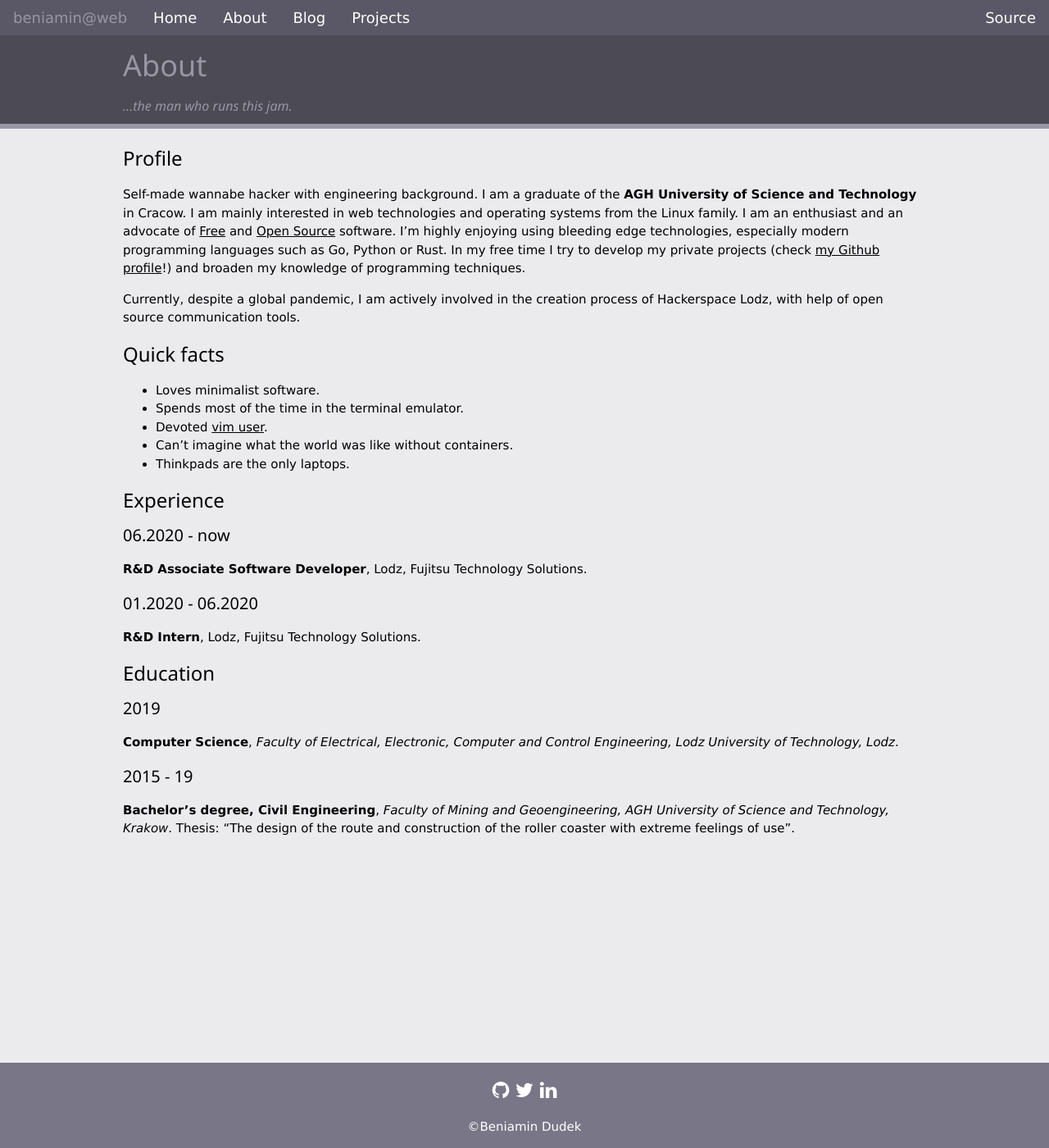
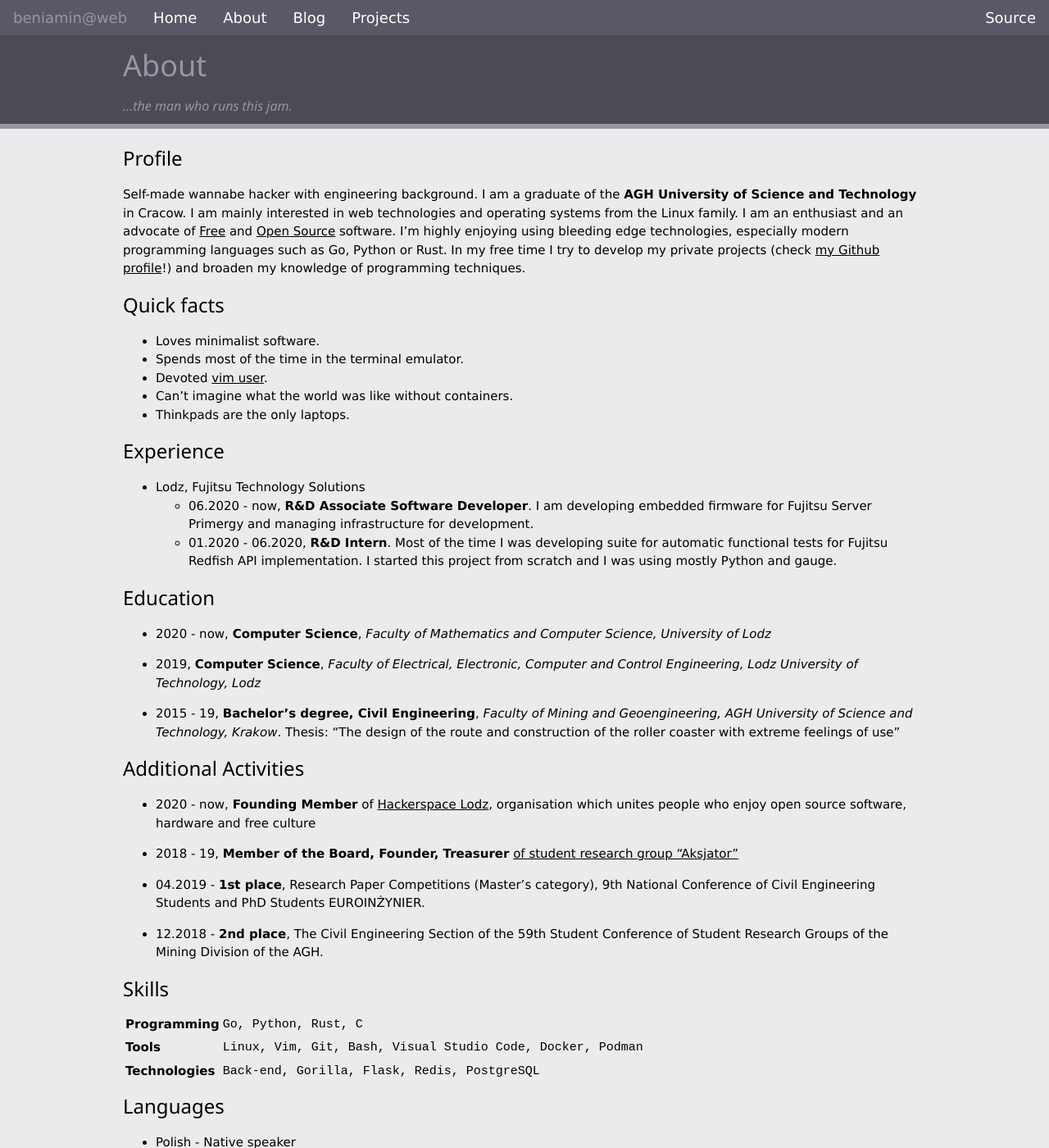
Before and after one commit to thinkofher/thinkofher.github.io, a Jekyll site: the page built from about.md, in a window 1280 px wide and 1400 px high. Shown: the whole window at 82% size. Built offline with Jekyll 4.4.1, drawn with Linux system fonts in a browser that asks for light colours; some of the changed text lies outside the part shown.

Commit message:
Finish about page.

```diff
--- a/about.md
+++ b/about.md
@@ -5,8 +5,6 @@ layout: default
 ---
 ### Profile
 Self-made wannabe hacker with engineering background. I am a graduate of the **AGH University of Science and Technology** in Cracow. I am mainly interested in web technologies and operating systems from the Linux family. I am an enthusiast and an advocate of [Free](https://en.wikipedia.org/wiki/Free_software) and [Open Source](https://en.wikipedia.org/wiki/Open-source_software) software. I'm highly enjoying using bleeding edge technologies, especially modern programming languages such as Go, Python or Rust. In my free time I try to develop my private projects (check [my Github profile](https://github.com/thinkofher)!) and broaden my knowledge of programming techniques.
-
-Currently, despite a global pandemic, I am actively involved in the creation process of Hackerspace Lodz, with help of open source communication tools.
 
 ### Quick facts
 - Loves minimalist software.
@@ -17,20 +15,36 @@ Currently, despite a global pandemic, I am actively involved in the creation pro
 
 ### Experience
 
-#### 06.2020 - now
-
-**R&D Associate Software Developer**, Lodz, Fujitsu Technology Solutions.
-
-#### 01.2020 - 06.2020
-
-**R&D Intern**, Lodz, Fujitsu Technology Solutions.
+- Lodz, Fujitsu Technology Solutions
+    - 06.2020 - now, **R&D Associate Software Developer**. I am developing embedded firmware for Fujitsu Server Primergy and managing infrastructure for development.
+    - 01.2020 - 06.2020, **R&D Intern**. Most of the time I was developing suite for automatic functional tests for Fujitsu Redfish API implementation. I started this project from scratch and I was using mostly Python and gauge.
 
 ### Education
 
-#### 2019
+- 2020 - now, **Computer Science**, *Faculty of Mathematics and Computer Science, University of Lodz*
 
-**Computer Science**, *Faculty of Electrical, Electronic, Computer and Control Engineering, Lodz University of Technology, Lodz*.
+- 2019, **Computer Science**, *Faculty of Electrical, Electronic, Computer and Control Engineering, Lodz University of Technology, Lodz*
 
-#### 2015 - 19
+- 2015 - 19, **Bachelor’s degree, Civil Engineering**, *Faculty of Mining and Geoengineering, AGH University of Science and Technology, Krakow*. Thesis: "The design of the route and construction of the roller coaster with extreme feelings of use"
 
-**Bachelor’s degree, Civil Engineering**, *Faculty of Mining and Geoengineering, AGH University of Science and Technology, Krakow*. Thesis: "The design of the route and construction of the roller coaster with extreme feelings of use".
+### Additional Activities
+
+- 2020 - now, **Founding Member** of [Hackerspace Lodz](https://github.com/hakierspejs/wiki/wiki/O-nas), organisation which unites people who enjoy open source software, hardware and free culture
+
+- 2018 - 19, **Member of the Board, Founder, Treasurer** [of student research group  "Aksjator"](https://www.facebook.com/aksjator/)
+
+- 04.2019 - **1st place**, Research Paper Competitions (Master's category), 9th National Conference of Civil Engineering Students and PhD Students EUROINŻYNIER.
+
+- 12.2018 - **2nd place**, The Civil Engineering Section of the 59th Student Conference of Student Research Groups of the Mining Division of the AGH.
+
+### Skills
+
+
+| **Programming**   | `Go, Python, Rust, C` |
+| **Tools**         | `Linux, Vim, Git, Bash, Visual Studio Code, Docker, Podman` |
+| **Technologies**  | `Back-end, Gorilla, Flask, Redis, PostgreSQL` |
+
+### Languages
+
+- Polish - Native speaker
+- English - B2 Upper-Intermediate
```
